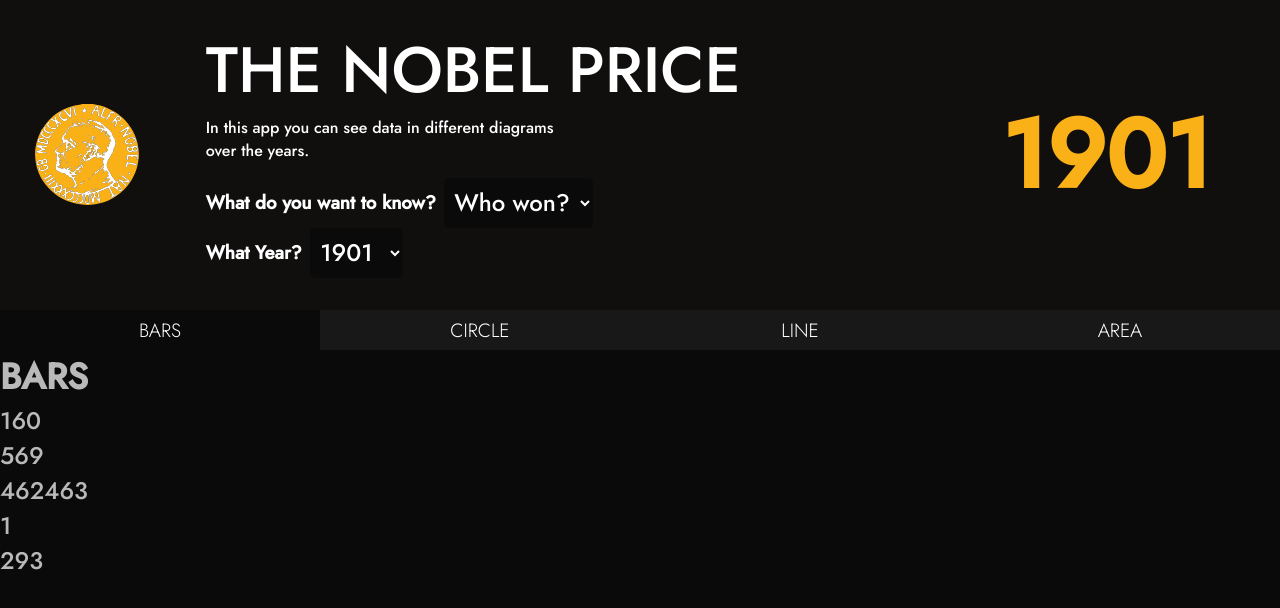
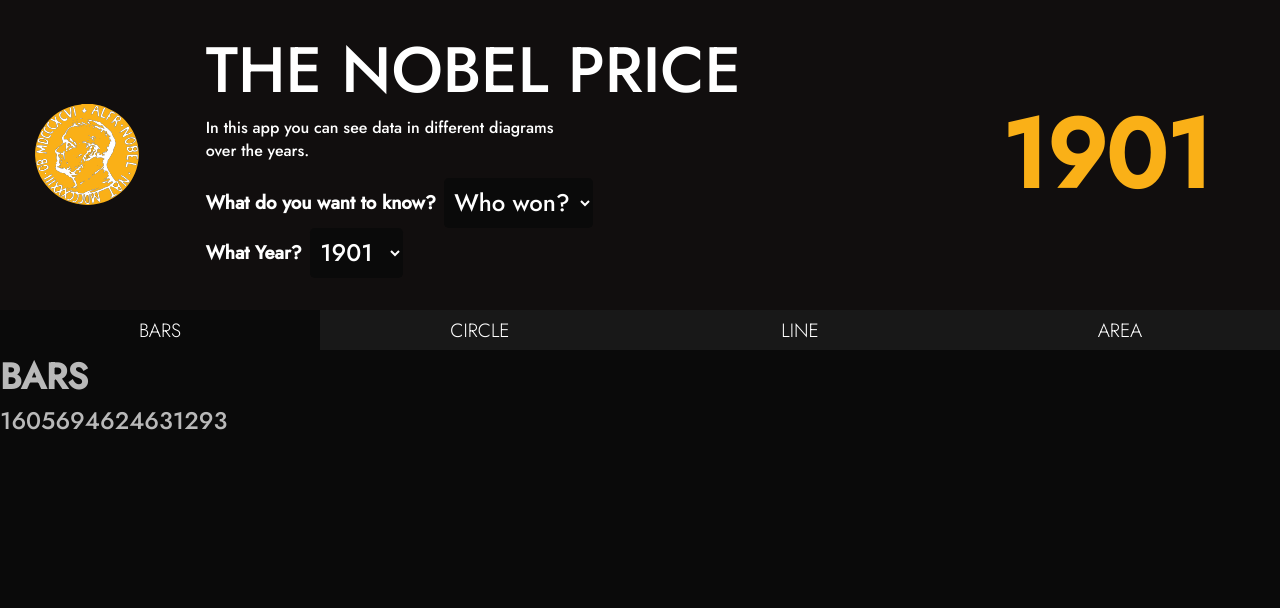
Before and after one commit to Pellehakman/pelle-UX, a React (Vite) app: page / in a window 1280 px wide. Shown: the top 608 px of the page. Built offline with nearby package versions, Linux system fonts and the light colour scheme.

Commit message:
Update App.tsx

```diff
--- a/src/App.tsx
+++ b/src/App.tsx
@@ -32,58 +32,33 @@ function App() {
 let catagoryWinners = yearWinners.map(f => f.category.en)
 
 
-let laureatesWinners = yearWinners.map((f, index) => {
+let laureatesWinners = yearWinners.map((f) => {
   if(f.hasOwnProperty('laureates')){
-    return(
-      <div key={index}>{f.laureates.map(b => b.id)}</div>
-    )
+    return(f.laureates.map(b => b.id))
+  } else { return }
+})
+
+let calcWinner = laureatesWinners.map((f) => {
+  if (f?.keys === 'undefined'){
+    console.log('shit')
   }
-  else {
-    return
-  }
+})
 
-})
 
 console.log('laureatesWinners', laureatesWinners)
 
-let amountWinners = yearWinners.map((f) => {
-  if(f.hasOwnProperty('laureates')){
-    return(
-      (f.laureates.map(b => b.id))
-    )
-  } else {
-    return (alert('shit'))
-  }
-
-})
-
-// let newShit = yearWinners.map((f) => {
-//   if(f.hasOwnProperty('undefined')){
-//     return(
-//       (f.splice('undefined'))
-//     )
-//   } else {
-//     return
-//   }
-
-// })
-// let newShit = amountWinners.filter()
-
-
-// let how = amountWinners.map(f => f.length)
-// console.log('newShit', newShit)
-// console.log('how', how)
+console.log('calcWinner', calcWinner)
 
 
 
 
 
-// let amountWinners = yearWinners.map(a => a.laureates.map(c => c.id))
 
-// console.log('yearWinners', yearWinners)
-// console.log('laureatesWinners', laureatesWinners)
-// let how = amountWinners.map(f => f.length)
-// console.log('how', how)
+
+
+
+
+
 
 
 const createYears = () => {
```
